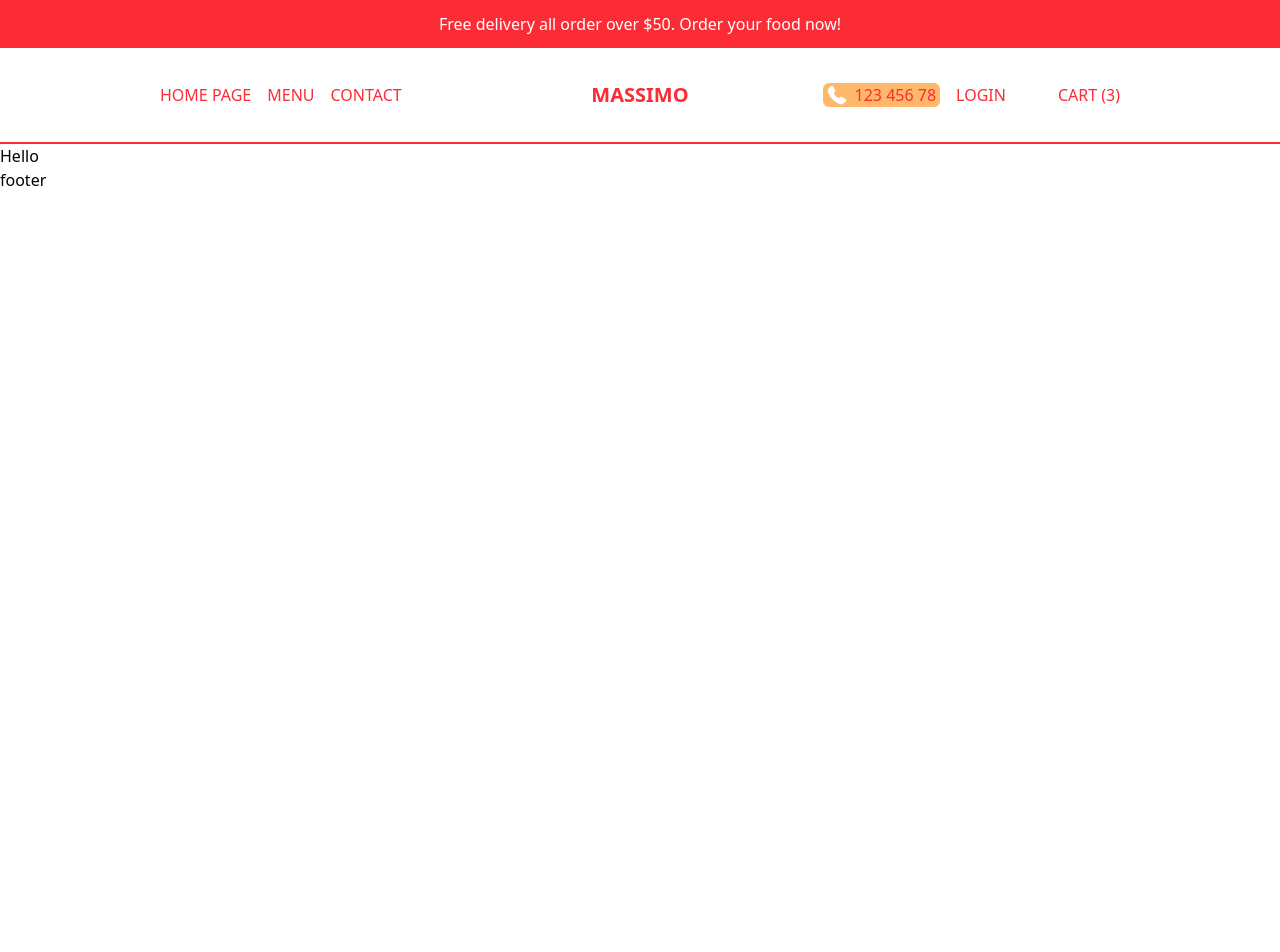
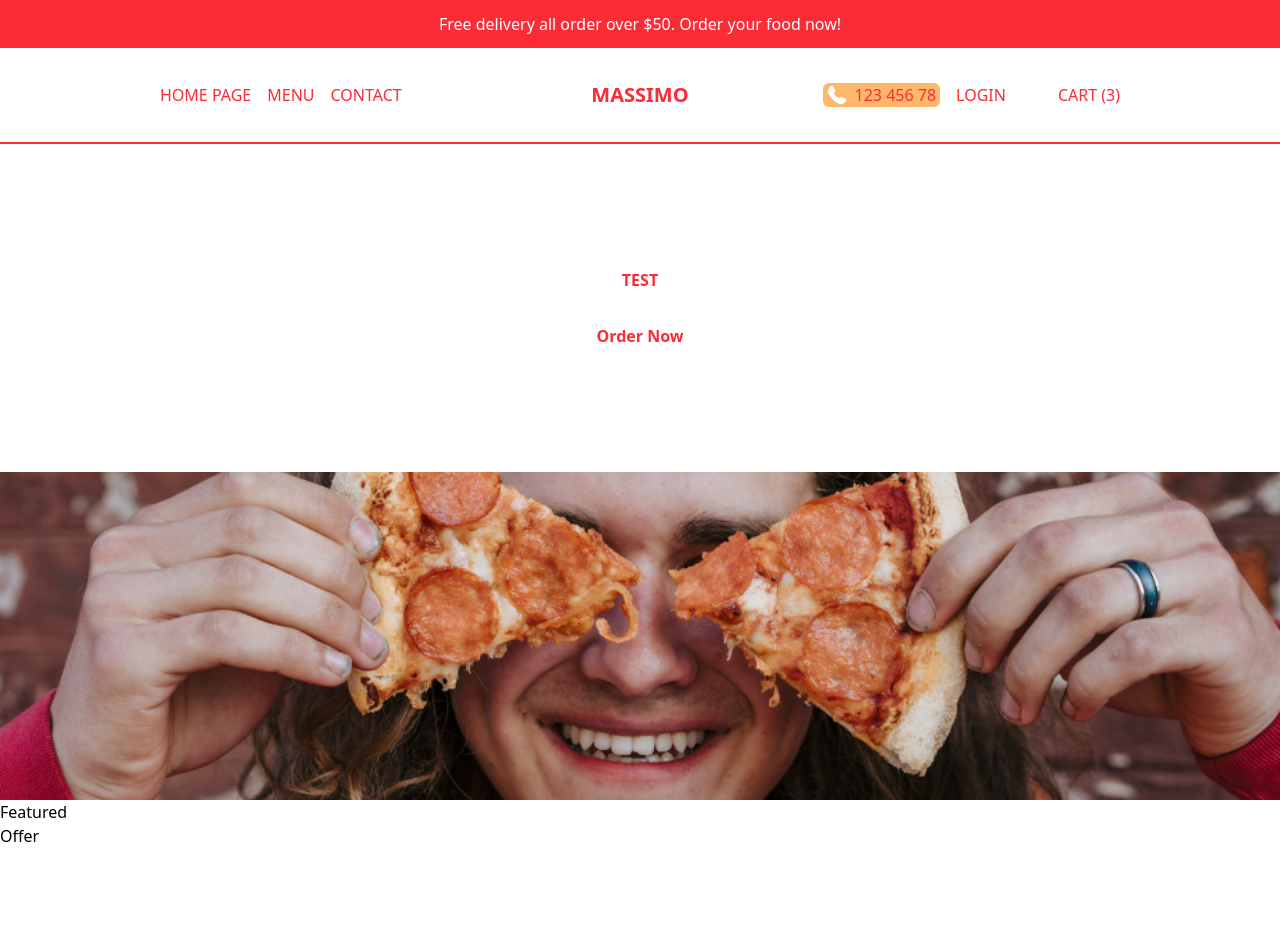
Before and after one commit to Nikhilm0017/Foodproject, a Next.js app: page / in a window 1280 px wide. Shown: the top 952 px of the page. Before the commit the page ends 800 px from the top, so only its background shows below. Built offline with nearby package versions, Linux system fonts and the light colour scheme.

Commit message:
fourth update

```diff
--- /dev/null
+++ b/app/components/Featured.tsx
@@ -0,0 +1,9 @@
+import React from 'react'
+
+const Featured = () => {
+  return (
+    <div>Featured</div>
+  )
+}
+
+export default Featured
--- /dev/null
+++ b/app/components/Offer.tsx
@@ -0,0 +1,9 @@
+import React from 'react'
+
+const Offer = () => {
+  return (
+    <div>Offer</div>
+  )
+}
+
+export default Offer
--- /dev/null
+++ b/app/components/Slider.tsx
@@ -0,0 +1,22 @@
+import React from 'react'
+import Image from 'next/image'
+
+const Slider = () => {
+  return (
+    <div className='flex flex-col h-[calc(100vh-6rem)] md:h-[calc(100vh-9rem)]'>
+      {/*TEXT CONTAINER*/}
+      <div className="h-1/2 flex items-center justify-center flex-col gap-8 text-red-500 font-bold">
+        <h1>
+          TEST
+        </h1>
+        <button className=''>Order Now</button>
+      </div>
+      {/*IMAGE CONTAINER*/}
+      <div className="w-full h-1/2 relative ">
+        <Image src="/slide1.png" alt="" fill className='object-cover'/>
+      </div>
+    </div>
+  )
+}
+
+export default Slider
--- a/app/components/footer.tsx
+++ b/app/components/footer.tsx
@@ -1,8 +1,12 @@
+import Link from 'next/link'
 import React from 'react'
 
 const footer = () => {
   return (
-    <div>footer</div>
+    <div className='h-12 md:h-24 p-4 lg:p-20 xl:p-40 text-red-500 flex items-center justify-between'>
+      <Link href="/"className='font-bold text-tel'>MASSIMO</Link>
+      <p>© ALL RIGHTS RESERVED.</p>
+    </div>
   )
 }
 
--- a/app/page.tsx
+++ b/app/page.tsx
@@ -1,7 +1,14 @@
 import Image from "next/image";
+import Slider from "./components/Slider";
+import Featured from "./components/Featured";
+import Offer from "./components/Offer";
 
 export default function Home() {
   return (
-    <div>Hello</div>
+    <main>
+      <Slider />
+      <Featured />
+      <Offer />
+    </main>
   );
 }
```
